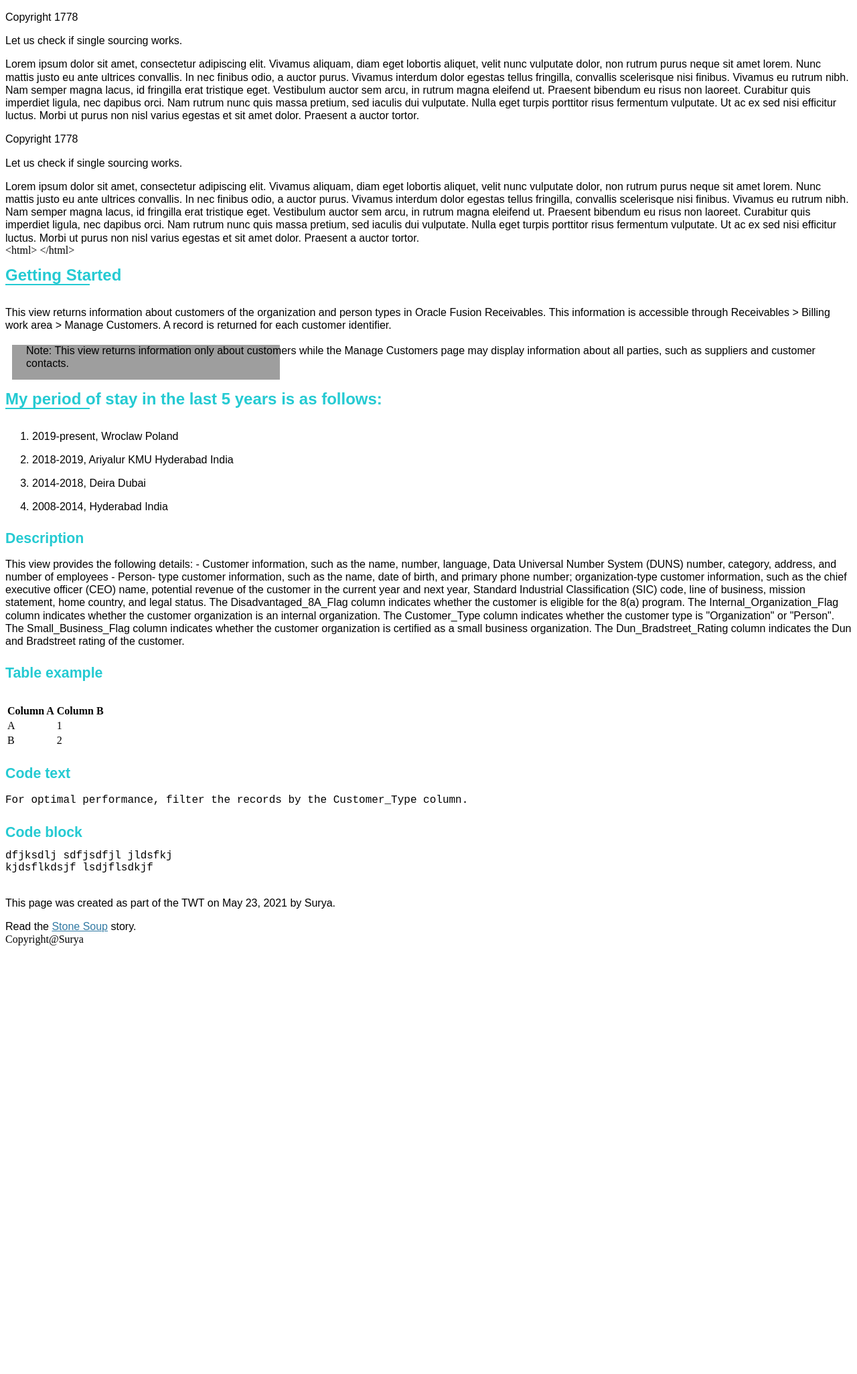
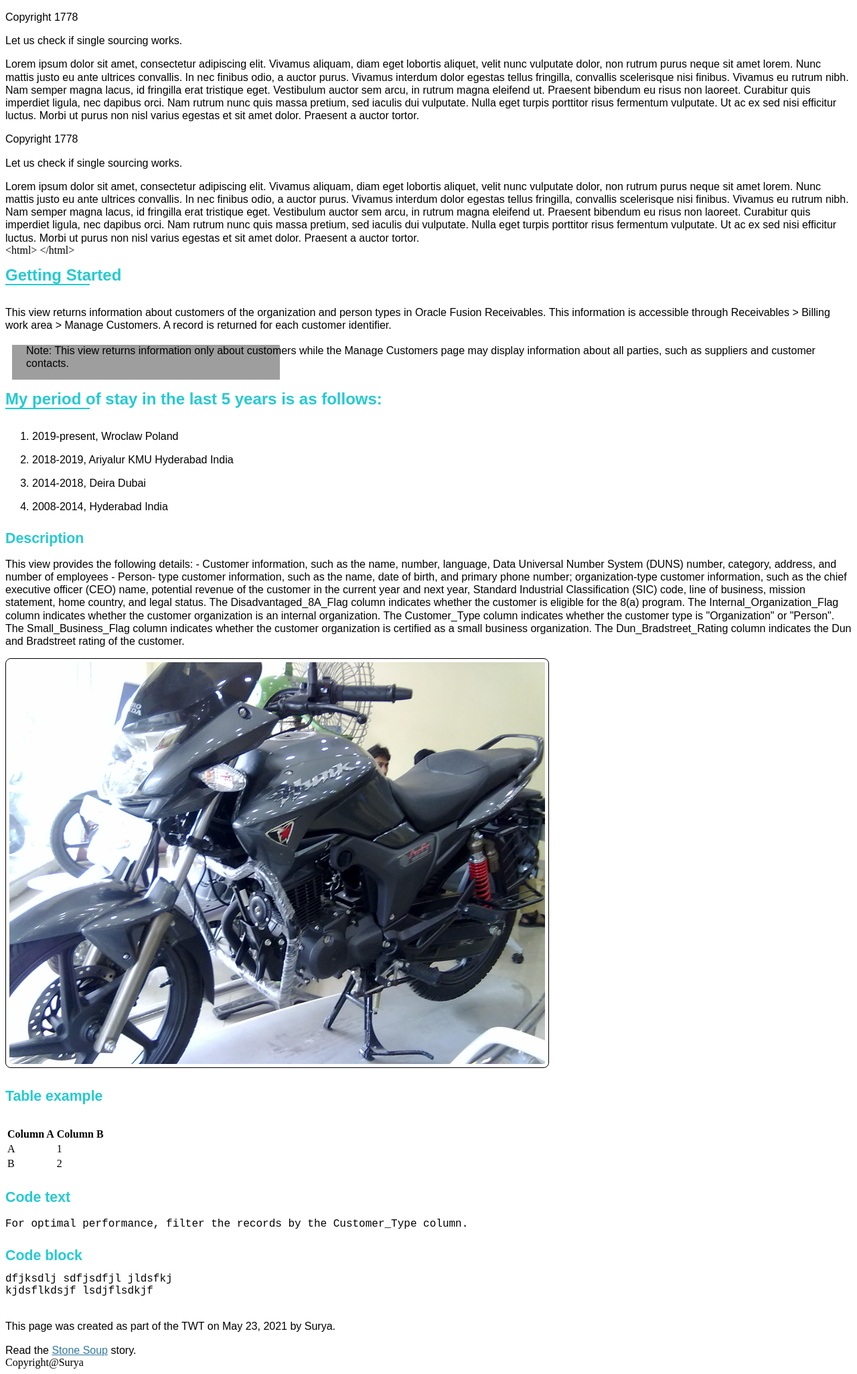
Before and after one commit to SuryaPanneer/turbo-disco, a Jekyll site: the page built from topics/GettingStarted.md, in a window 1280 px wide. Shown: the whole page at 67% size. Built offline with Jekyll 4.4.1, drawn with Linux system fonts in a browser that asks for light colours; before the commit the page ends 1420 px from its top, so only the background shows below that.

Commit message:
added image

```diff
--- a/topics/GettingStarted.md
+++ b/topics/GettingStarted.md
@@ -28,6 +28,8 @@ link: Intro
 - Customer information, such as the name, number, language, Data Universal Number System (DUNS) number, category, address, and number of employees
 - Person- type customer information, such as the name, date of birth, and primary phone number; organization-type customer information, such as the chief executive officer (CEO) name, potential revenue of the customer in the current year and next year, Standard Industrial Classification (SIC) code, line of business, mission statement, home country, and legal status. The Disadvantaged_8A_Flag column indicates whether the customer is eligible for the 8(a) program. The Internal_Organization_Flag column indicates whether the customer organization is an internal organization. The Customer_Type column indicates whether the customer type is "Organization" or "Person". The Small_Business_Flag column indicates whether the customer organization is certified as a small business organization. The Dun_Bradstreet_Rating column indicates the Dun and Bradstreet rating of the customer.</p>
 
+![sampleimagefile](280520112027.jpg)
+
 <h2>Table example</h2>
 
 |Column A|Column B|
```
Also changed, not shown: topics/280520112027.jpg (added).
